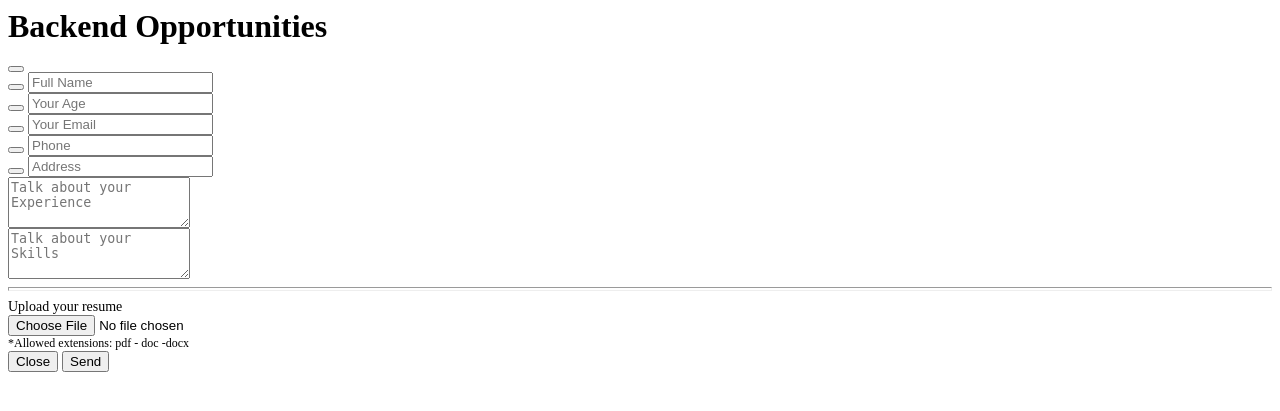
After one commit to sholasol/Django_Human_Resources_Agency, a Django app: template App/templates/modals/backend.html in a window 1280 px wide. The commit adds this page. Shown: the top 411 px of the page. Run offline with Django 4.2, Linux system fonts and the light colour scheme; the template is opened without the code that fills it, so the values that code supplies are empty.

Commit message:
Form validation added on modal forms

```diff
--- /dev/null
+++ b/App/templates/modals/backend.html
@@ -0,0 +1,22 @@
+{% extends 'modals/baseModal.html' %}
+
+<!--Modal Id-->
+{% block modal-id %} id="backendModal" {% endblock modal-id %}
+
+
+<!--Modal Title-->
+
+{% block modal-title %} Backend Opportunities {% endblock modal-title %}
+
+<!--Form Validation-->
+{% block validation %} onsubmit="return validateForm()" {% endblock validation %}
+
+<!--===============INPUT FIELDS=========================-->
+{% block id-name %} id="name2" {% endblock id-name %}
+{% block id-age %} id="age2" {% endblock id-age %}
+{% block id-email %} id="email2"  {% endblock id-email %}
+{% block id-phone %} id="phone2" {% endblock id-phone %}
+{% block id-address %} id="address2" {% endblock id-address %}
+{% block id-experience %} id="experience2" {% endblock id-experience %}
+{% block id-skills %} id="skills2" {% endblock id-skills %}
+{% block id-file %} id="file2" {% endblock id-file %}
--- /dev/null
+++ b/App/templates/modals/baseModal.html
@@ -0,0 +1,75 @@
+<!-- Modal (Root) -->
+<div class="modal fade" {% block modal-id %} {% endblock modal-id %} data-bs-backdrop="static" data-bs-keyboard="false" tabindex="-1" aria-labelledby="defaultModalLabel" aria-hidden="true">
+  <div class="modal-dialog">
+    <div class="modal-content">
+      <div class="modal-header">
+        <h1 class="modal-title fs-5" id="defaultModalLabel"><i class="fas fa-code"></i> {% block modal-title %} {% endblock modal-title %}</h1>
+        <button type="button" class="btn-close" data-bs-dismiss="modal" aria-label="Close"></button>
+      </div>
+      <form method="POST" {% block validation %} {% endblock validation %} enctype="multipart/form-data" autocomplete="off">
+        {% csrf_token %}
+        <div class="modal-body">
+          <div class="input-group input-group-sm mb-2">
+            <button class="side-label btn border-secondary bg-light">
+              <i class="fas fa-user-alt"></i>
+            </button>
+            <input type="text" class="form-control name" {% block id-name %}{% endblock id-name %}  name="name" placeholder="Full Name">
+          </div>
+
+          <div class="input-group input-group-sm mb-2">
+            <button class="side-label btn border-secondary bg-light">
+              <i class="fas fa-universal-access"></i>
+            </button>
+            <input type="text" class="form-control age" {% block id-age %}{% endblock id-age %}  name="age" placeholder="Your Age">
+          </div>
+
+          <div class="input-group input-group-sm mb-2">
+            <button class="side-label btn border-secondary bg-light">
+              <i class="fas fa-envelope"></i>
+            </button>
+            <input type="text" class="form-control email" {% block id-email %}{% endblock id-email %}  name="email" placeholder="Your Email">
+          </div>
+
+          <div class="input-group input-group-sm mb-2">
+            <button class="side-label btn border-secondary bg-light">
+              <i class="fas fa-phone"></i>
+            </button>
+            <input type="text" class="form-control phone" {% block id-phone %}{% endblock id-phone %} name="phone" placeholder="Phone">
+          </div>
+
+          <div class="input-group input-group-sm mb-2">
+            <button class="side-label btn border-secondary bg-light">
+              <i class="fas fa-map-marker-alt"></i>
+            </button>
+            <input type="text" class="form-control" {% block id-address %}{% endblock id-address %}  name="address" placeholder="Address">
+          </div>
+
+          <div class="mb-2 mt-3">
+            <textarea class="form-control" {% block id-experience %}{% endblock id-experience %}  name="experience" rows="3" placeholder="Talk about your Experience"></textarea>
+          </div>
+
+          <div class="mb-2 mt-3">
+            <textarea class="form-control skills" {% block id-skills %}{% endblock id-skills %}  name="skills" rows="3" placeholder="Talk about your Skills"></textarea>
+          </div>
+          <hr class="" style="height: 2px;">
+
+          <div class="mb-3">
+            <div class="mb-3" style="font-size: 14px;">
+              <i class="fas fa-upload"></i> Upload your resume
+            </div>
+            <input type="file" name="file" {% block id-file %}{% endblock id-file %}  class="form-control form-control-sm"
+             accept="application/pdf, application/msword, application/vnd.openxmlformats-officedocument.wordprocessingml.document">
+            <div class="form-text" style="font-size: 12px;">*Allowed extensions: pdf - doc -docx</div>
+          </div>
+
+        </div>
+
+        <div class="modal-footer">
+          <button type="button" class="btn btn-outline-dark btn-sm btn-cancel" data-bs-dismiss="modal">Close</button>
+          <button type="submit" class="btn btn-secondary btn-sm btn-send">Send</button>
+        </div>
+      </form>
+
+    </div>
+  </div>
+</div>
--- a/App/views.py
+++ b/App/views.py
@@ -6,3 +6,6 @@ from django.shortcuts import render
 
 def home(request):
     return render(request, "home.html")
+
+def opportunity(request):
+    return render(request, "opportunity.html")
--- a/HRAgency/urls.py
+++ b/HRAgency/urls.py
@@ -21,4 +21,5 @@ urlpatterns = [
     path('admin/', admin.site.urls),
     #path to home page
     path('', views.home, name="home"),
+    path('opportunity/', views.opportunity, name="opportunity"),
 ]
```
Also changed, not shown: App/static/js/script.js (added, +90 -0 lines), App/templates/base.html (+79 -3 lines), App/templates/home.html (+16 -0 lines), App/templates/modals/frontend.html (added, +22 -0 lines), App/templates/modals/fullstack.html (added, +23 -0 lines).
